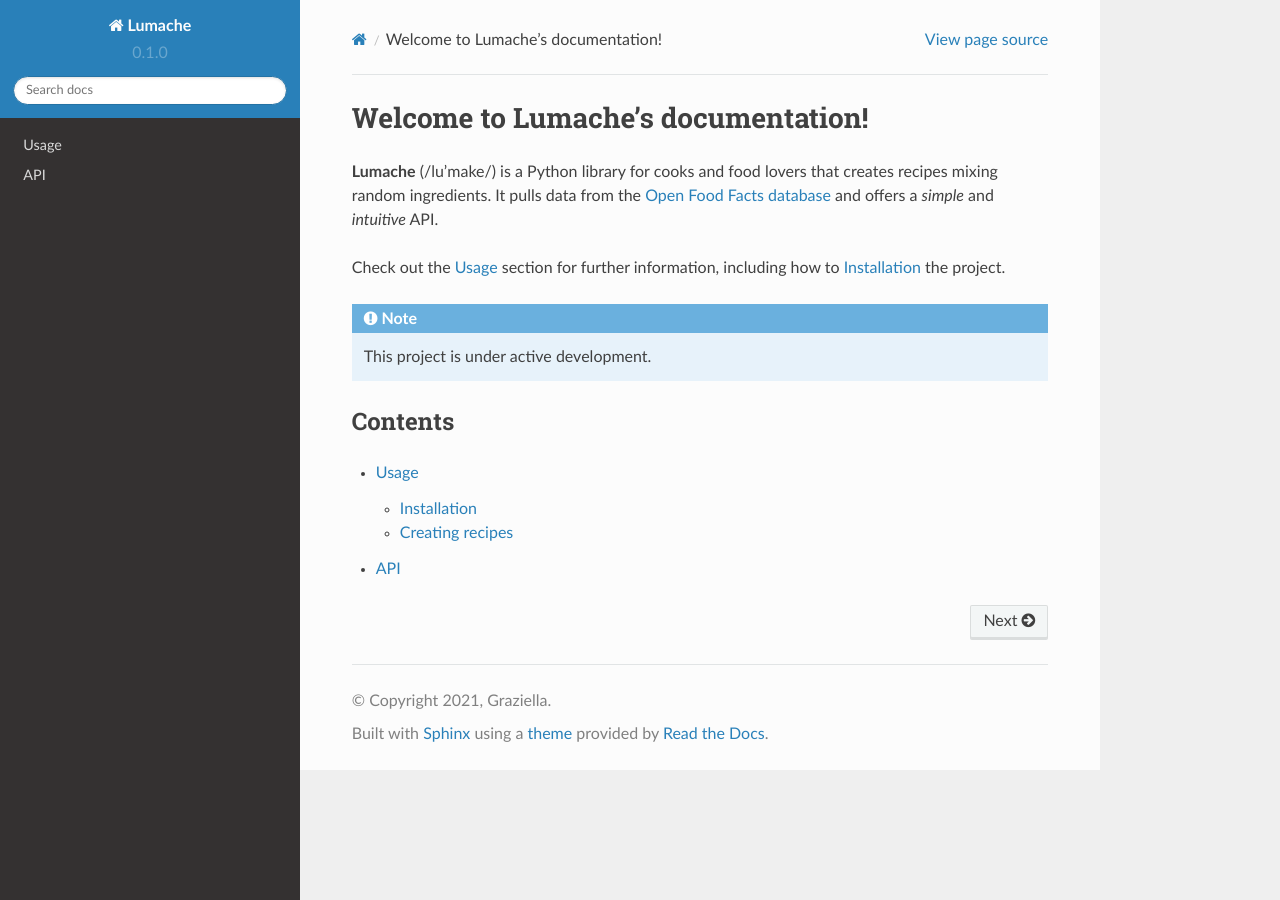
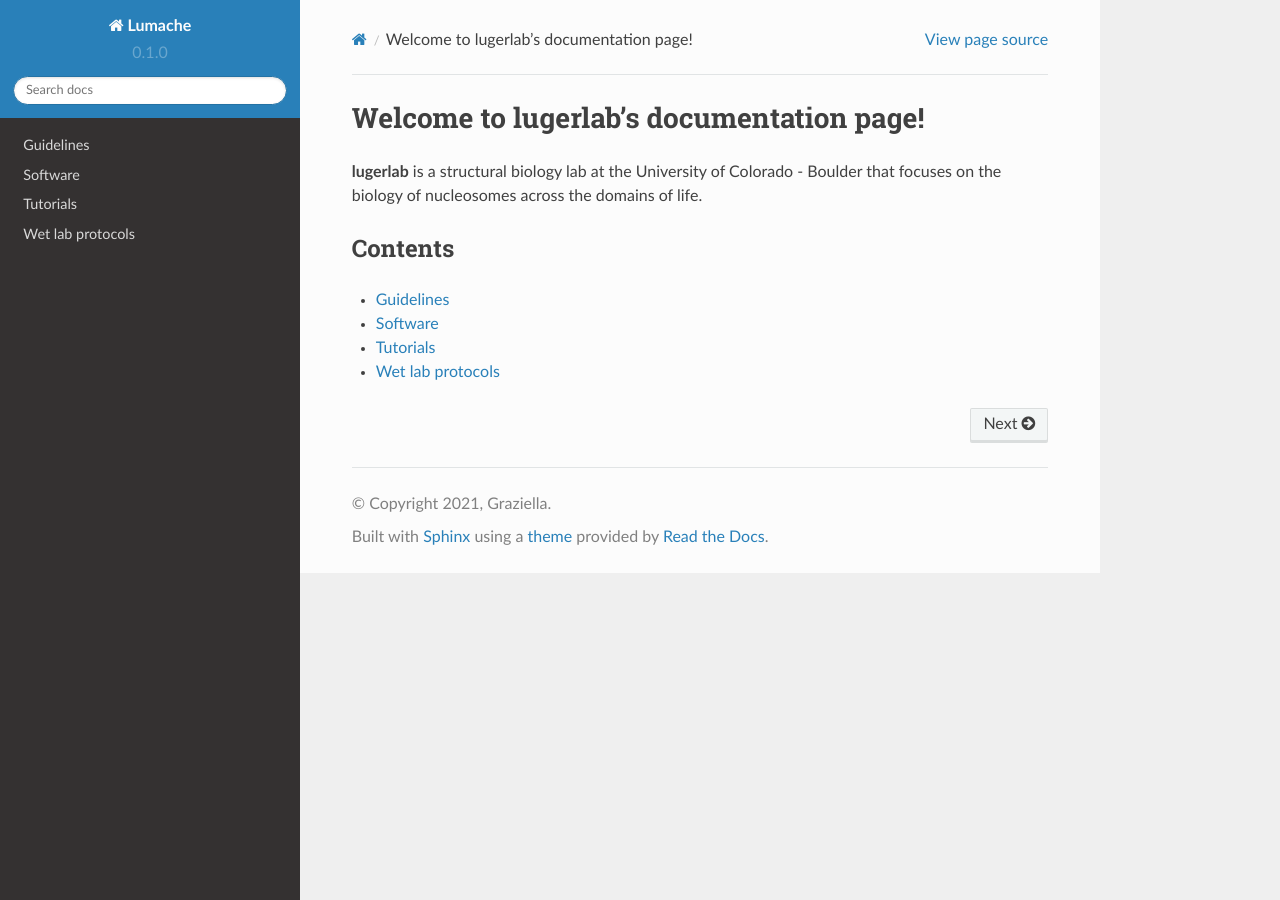
Before and after one commit to Luger-Lab/lugerlab-docs, a Sphinx documentation site: the page built from docs/source/index.rst, in a window 1280 px wide. Built offline with Sphinx 7.4.7 and the Read the Docs theme 2.0.0, drawn with Linux system fonts in a browser that asks for light colours.

Commit message:
started documentation

```diff
--- a/docs/source/api.rst
+++ /dev/null
@@ -1,7 +0,0 @@
-API
-===
-
-.. autosummary::
-   :toctree: generated
-
-   lumache
--- /dev/null
+++ b/docs/source/guidelines.rst
@@ -0,0 +1,2 @@
+Guidelines
+==========
--- a/docs/source/index.rst
+++ b/docs/source/index.rst
@@ -1,22 +1,16 @@
-Welcome to Lumache's documentation!
-===================================
+Welcome to lugerlab's documentation page!
+=========================================
 
-**Lumache** (/lu'make/) is a Python library for cooks and food lovers
-that creates recipes mixing random ingredients.
-It pulls data from the `Open Food Facts database <https://world.openfoodfacts.org/>`_
-and offers a *simple* and *intuitive* API.
-
-Check out the :doc:`usage` section for further information, including
-how to :ref:`installation` the project.
-
-.. note::
-
-   This project is under active development.
+**lugerlab** is a structural biology lab at the University of Colorado - Boulder
+that focuses on the biology of nucleosomes across the domains of life.
 
 Contents
 --------
 
 .. toctree::
+   :maxdepth: 2
 
-   usage
-   api
+   guidelines
+   software
+   tutorials
+   wet_protocols
--- /dev/null
+++ b/docs/source/software.rst
@@ -0,0 +1,2 @@
+Software
+========
--- /dev/null
+++ b/docs/source/tutorials.rst
@@ -0,0 +1,2 @@
+Tutorials
+=========
--- /dev/null
+++ b/docs/source/wet_protocols.rst
@@ -0,0 +1,2 @@
+Wet lab protocols
+=================
```
Also changed, not shown: docs/source/usage.rst (deleted, +0 -33 lines), lumache.py (deleted, +0 -23 lines), pyproject.toml (deleted, +0 -8 lines).
